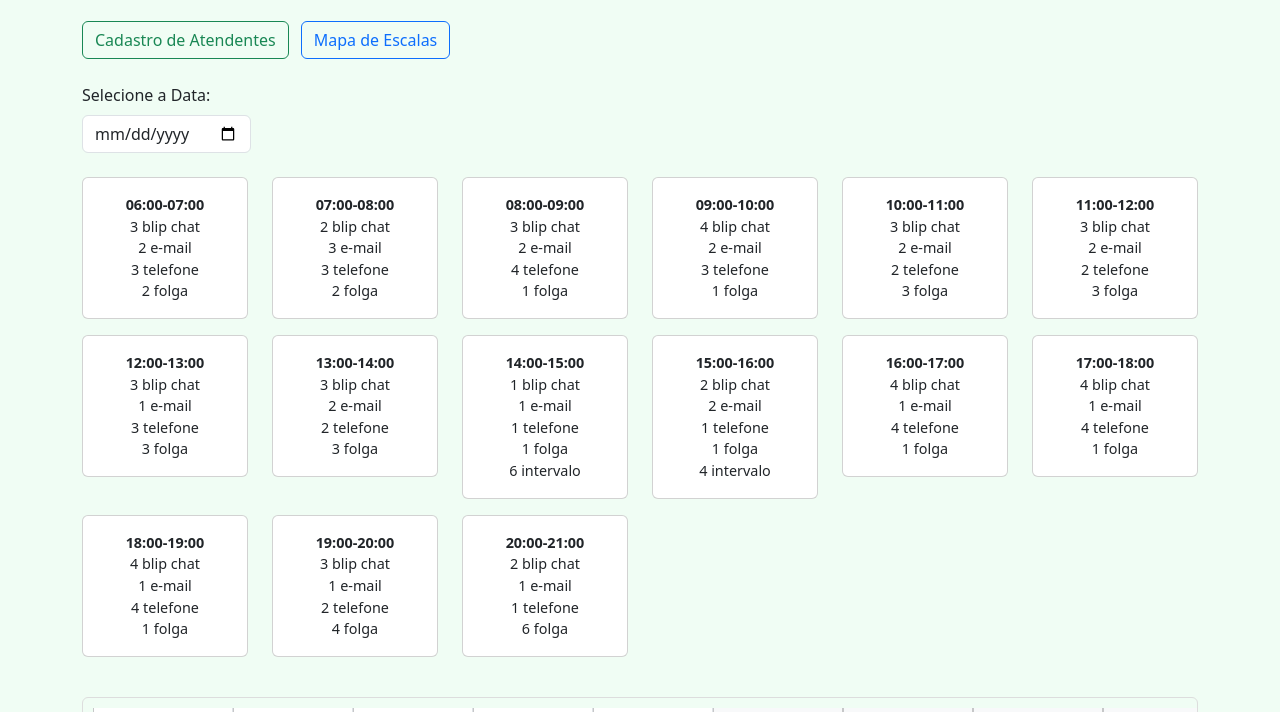
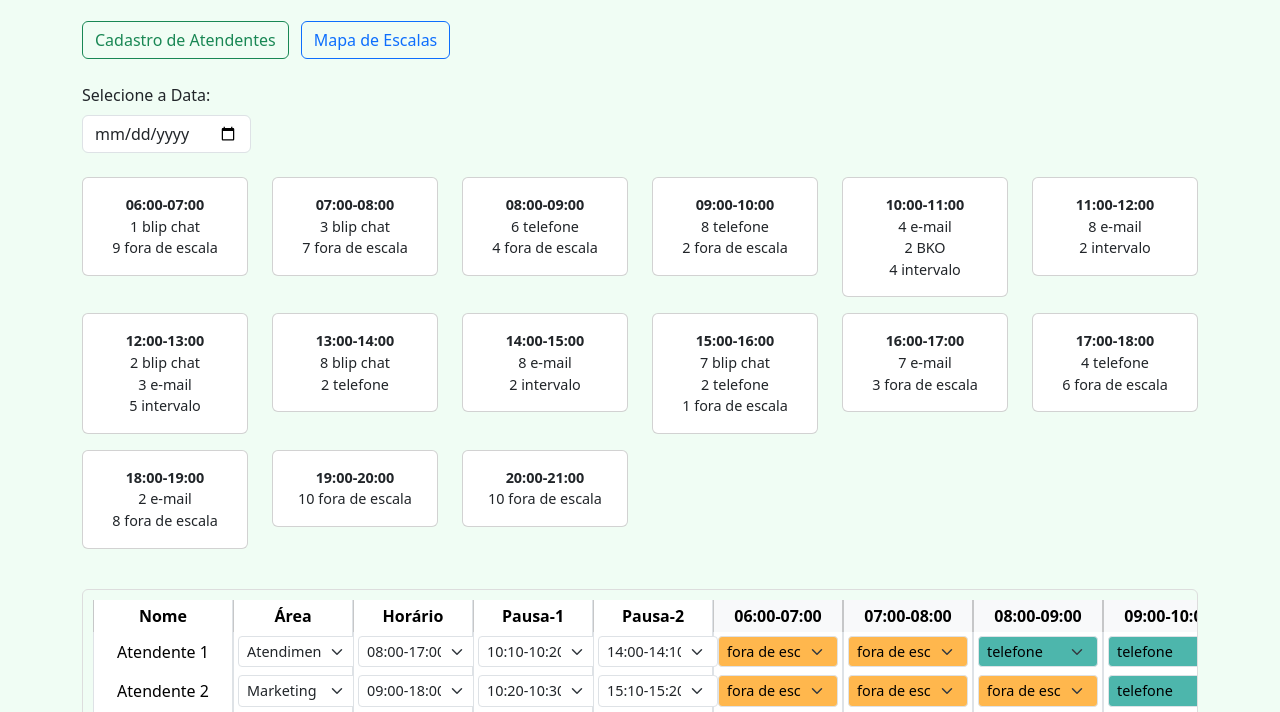
Before and after one commit to JVwolfart/mockup-app-escalas, a plain HTML site: page index.html in a window 1280 px wide. Shown: the part 67-779 px from the top of the page. Drawn offline with nearby package versions, Linux system fonts and the light colour scheme.

Commit message:
Alterados horarios

```diff
--- a/index.html
+++ b/index.html
@@ -324,9 +324,9 @@ tbody td:nth-child(5) {
         pausa1: "10:10-10:20",
         pausa2: "14:00-14:10",
         atividades: [
-          "blip chat", "e-mail", "telefone", "blip chat", "folga",
-          "blip chat", "telefone", "blip chat", "intervalo", "e-mail",
-          "blip chat", "telefone", "blip chat", "blip chat", "folga",
+        "fora de escala", "fora de escala", "telefone", "telefone", "intervalo",
+        "e-mail", "intervalo", "blip chat", "e-mail", "blip chat",
+        "e-mail", "fora de escala", "fora de escala", "fora de escala", "fora de escala",
         ]
       },
       {
@@ -336,10 +336,10 @@ tbody td:nth-child(5) {
         pausa1: "10:20-10:30",
         pausa2: "15:10-15:20",
         atividades: [
-          "e-mail", "e-mail", "blip chat", "telefone", "telefone",
-          "folga", "blip chat", "e-mail", "intervalo", "blip chat",
-          "telefone", "blip chat", "telefone", "folga", "blip chat",
-        ]
+"fora de escala", "fora de escala", "fora de escala", "telefone", "BKO",
+"e-mail", "intervalo", "blip chat", "e-mail", "blip chat",
+"e-mail", "telefone", "fora de escala", "fora de escala", "fora de escala",
+]
       },
       {
         nome: "Atendente 3",
@@ -347,7 +347,11 @@ tbody td:nth-child(5) {
         horario: "07:00-16:00",
         pausa1: "10:00-10:10",
         pausa2: "14:00-14:10",
-        atividades: Array(15).fill("telefone"),
+        atividades: [
+"fora de escala", "blip chat", "telefone", "telefone", "e-mail",
+"intervalo", "e-mail", "blip chat", "e-mail", "telefone",
+"fora de escala", "fora de escala", "fora de escala", "fora de escala", "fora de escala",
+],
       },
       {
         nome: "Atendente 4",
@@ -356,10 +360,10 @@ tbody td:nth-child(5) {
         pausa1: "10:30-10:40",
         pausa2: "15:20-15:30",
         atividades: [
-          "folga", "folga", "blip chat", "blip chat", "blip chat",
-          "telefone", "telefone", "telefone", "intervalo", "intervalo",
-          "blip chat", "blip chat", "telefone", "folga", "folga",
-        ]
+"fora de escala", "fora de escala", "telefone", "telefone", "intervalo",
+"e-mail", "intervalo", "blip chat", "e-mail", "blip chat",
+"e-mail", "fora de escala", "fora de escala", "fora de escala", "fora de escala",
+]
       },
       {
         nome: "Atendente 5",
@@ -367,7 +371,11 @@ tbody td:nth-child(5) {
         horario: "08:00-17:00",
         pausa1: "10:10-10:20",
         pausa2: "15:30-15:40",
-        atividades: Array(15).fill("blip chat"),
+        atividades: [
+"fora de escala", "fora de escala", "telefone", "telefone", "intervalo",
+"e-mail", "intervalo", "blip chat", "e-mail", "blip chat",
+"e-mail", "fora de escala", "fora de escala", "fora de escala", "fora de escala",
+]
       },
       {
         nome: "Atendente 6",
@@ -376,10 +384,10 @@ tbody td:nth-child(5) {
         pausa1: "10:40-10:50",
         pausa2: "14:00-14:10",
         atividades: [
-          "telefone", "telefone", "e-mail", "e-mail", "folga",
-          "folga", "blip chat", "blip chat", "intervalo", "intervalo",
-          "telefone", "telefone", "telefone", "telefone", "folga",
-        ]
+"fora de escala", "fora de escala", "fora de escala", "fora de escala", "e-mail",
+"e-mail", "blip chat", "telefone", "intervalo", "blip chat",
+"e-mail", "telefone", "e-mail", "fora de escala", "fora de escala",
+]
       },
       {
         nome: "Atendente 7",
@@ -388,10 +396,10 @@ tbody td:nth-child(5) {
         pausa1: "10:10-10:20",
         pausa2: "15:40-15:50",
         atividades: [
-          "blip chat", "blip chat", "telefone", "telefone", "e-mail",
-          "e-mail", "folga", "folga", "intervalo", "intervalo",
-          "blip chat", "blip chat", "blip chat", "folga", "folga",
-        ]
+"blip chat", "blip chat", "telefone", "telefone", "intervalo",
+"e-mail", "e-mail", "blip chat", "e-mail", "fora de escala",
+"fora de escala", "fora de escala", "fora de escala", "fora de escala", "fora de escala",
+]
       },
       {
         nome: "Atendente 8",
@@ -399,7 +407,11 @@ tbody td:nth-child(5) {
         horario: "07:00-16:00",
         pausa1: "10:20-10:30",
         pausa2: "14:40-14:50",
-        atividades: Array(15).fill("e-mail"),
+        atividades: [
+"fora de escala", "blip chat", "telefone", "telefone", "e-mail",
+"intervalo", "e-mail", "blip chat", "e-mail", "telefone",
+"fora de escala", "fora de escala", "fora de escala", "fora de escala", "fora de escala",
+],
       },
       {
         nome: "Atendente 9",
@@ -408,10 +420,10 @@ tbody td:nth-child(5) {
         pausa1: "10:00-10:10",
         pausa2: "15:00-15:10",
         atividades: [
-          "telefone", "telefone", "telefone", "blip chat", "blip chat",
-          "blip chat", "folga", "folga", "intervalo", "intervalo",
-          "telefone", "telefone", "blip chat", "blip chat", "folga",
-        ]
+"fora de escala", "fora de escala", "fora de escala", "telefone", "BKO",
+"e-mail", "intervalo", "blip chat", "e-mail", "blip chat",
+"e-mail", "telefone", "fora de escala", "fora de escala", "fora de escala",
+]
       },
       {
         nome: "Atendente 10",
@@ -419,7 +431,11 @@ tbody td:nth-child(5) {
         horario: "10:00-19:00",
         pausa1: "10:10-10:20",
         pausa2: "15:20-15:30",
-        atividades: Array(15).fill("folga"),
+        atividades: [
+"fora de escala", "fora de escala", "fora de escala", "fora de escala", "e-mail",
+"e-mail", "blip chat", "telefone", "intervalo", "blip chat",
+"e-mail", "telefone", "e-mail", "fora de escala", "fora de escala",
+],
       }
     ];
 
```
